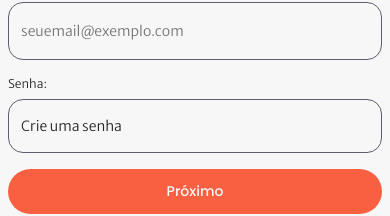
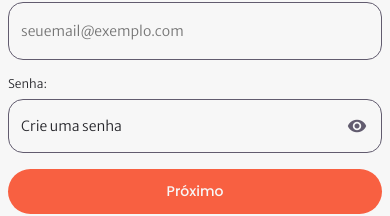
Before and after one commit to RhaynerRS/Cadastro-React-Native, a React Native app: screen / in a window 390 px wide. Shown: the part 391-607 px from the top of the page. Built offline with nearby package versions, Linux system fonts and the light colour scheme.

Commit message:
corrige style do input password

```diff
--- a/src/components/InputKey/index.js
+++ b/src/components/InputKey/index.js
@@ -2,6 +2,7 @@ import { StyleSheet, Text, TextInput, View, Image } from 'react-native';
 import { useFonts } from 'expo-font';
 import { Icon } from 'react-native-elements';
 import React, { useState } from 'react';
+
 
 export function InputKey(props){
     const [secure, setSecure] = React.useState (props.secure);
@@ -40,10 +41,10 @@ export function InputKey(props){
             height: '54px',
         },
         Image: {
-            marginBlock: 'auto',
-            width: '24px',
-            height: '24px',
+            marginTop: 'auto',
+            marginBottom: 'auto',
             position: 'absolute',
+            height:20,
             right: '0',
             top: '0',
             bottom: '0',
@@ -56,7 +57,7 @@ export function InputKey(props){
             <Text style={styles.Label}>{props.label}</Text>
             <View style={styles.Input}>
                 <TextInput style={styles.Text} type="text" placeholder={props.placeholder} secureTextEntry={secure}></TextInput>
-                <Icon style={styles.Image}
+                <Icon  containerStyle={styles.Image}
                     name={secure ? "visibility" : "visibility-off"}
                     size={20} color='#625C6F'
                     onPress={() => setSecure(!secure)} />
--- /dev/null
+++ b/src/components/InputKey/style.css
@@ -0,0 +1,5 @@
+.css-view-175oi2r {
+    overflow: hidden;
+    width: 50px;
+    height: 50px;
+}
```
